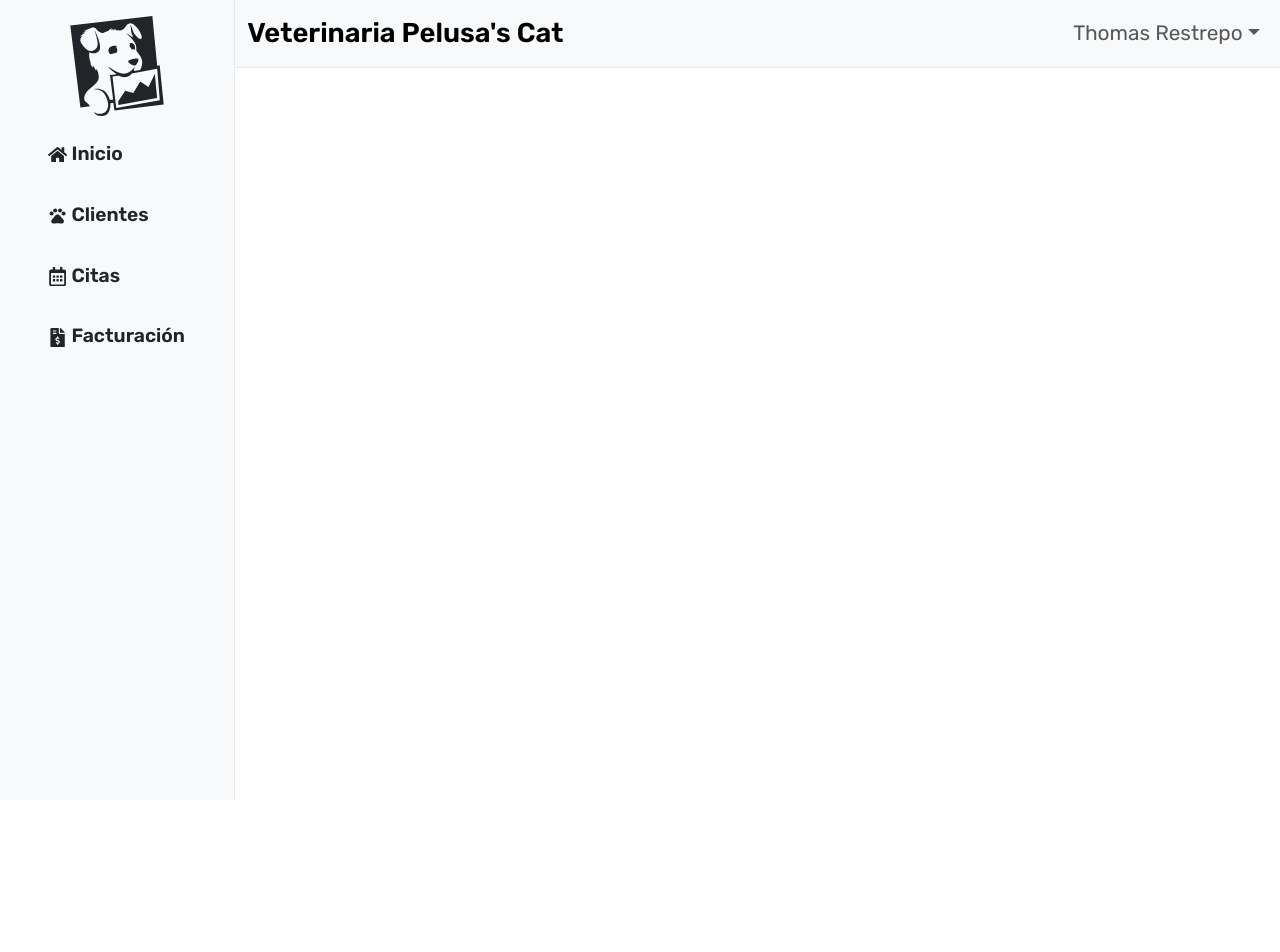
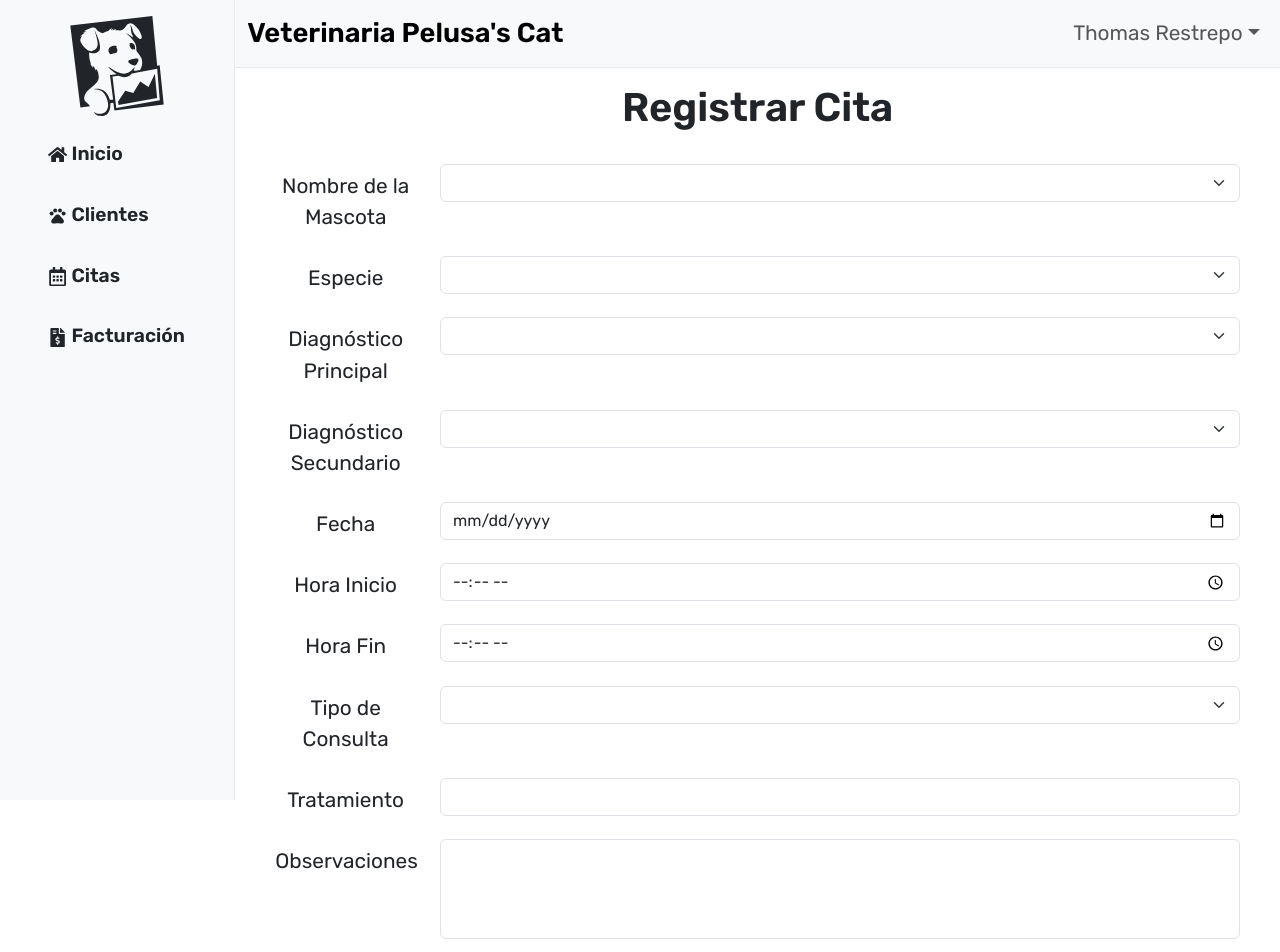
Before and after one commit to thomasrpo03/Aplicacion_veterinaria, a React (Vite) app in the folder client/: page /addcitas in a window 1280 px wide. Shown: the top 952 px of the page. Before the commit the page ends 800 px from the top, so only its background shows below. Built offline with nearby package versions, Linux system fonts and the light colour scheme.

Commit message:
Added the newAppointment Section

```diff
--- a/client/src/App.jsx
+++ b/client/src/App.jsx
@@ -8,6 +8,7 @@ import Citas from "../src/pages/Citas";
 import Facturacion from "../src/pages/Facturacion";
 import AddClientes from "./pages/AddClientes";
 import AddMascotas from "./pages/AddMascotas";
+import AddCitas from "./pages/AddCitas";
 
 function App() {
   return (
@@ -23,6 +24,7 @@ function App() {
             <Route exact path="/facturacion" element={<Facturacion />} />
             <Route exact path="/addclientes" element={<AddClientes />} />
             <Route exact path="/addmascotas" element={<AddMascotas />} />
+            <Route exact path="/addcitas" element={<AddCitas />} />
           </Routes>
         </div>
       </div>
--- a/client/src/components/NavigationBar.jsx
+++ b/client/src/components/NavigationBar.jsx
@@ -27,7 +27,7 @@ const NavigationBar = (props) => {
               <DropdownToggle nav caret style={{ fontSize: '1.3rem'}}>
                 Thomas Restrepo
               </DropdownToggle>
-              <DropdownMenu right>
+              <DropdownMenu end>
                 <DropdownItem>
                   Opciones
                 </DropdownItem>
--- /dev/null
+++ b/client/src/pages/AddCitas.jsx
@@ -0,0 +1,248 @@
+import React from "react";
+import { Form, FormGroup, Label, Col, Input, Button } from "reactstrap";
+import { useState } from "react";
+import axios from "axios";
+
+const AddCitas = () => {
+  const [nombre, setNombre] = useState("");
+  const [descipcion, setDescripcion] = useState("");
+  const [idDiagPpal, setIdDiagPpal] = useState("");
+  const [idDiagSec, setIdDiagSec] = useState("");
+  const [fecha, setFecha] = useState("");
+  const [horaInicio, setHoraInicio] = useState("");
+  const [horaFin, setHoraFin] = useState("");
+  const [nombreConsulta, setNombreConsulta] = useState("");
+  const [tratamiento, setTratamiento] = useState("");
+  const [observaciones, setObservaciones] = useState("");
+
+  const addCita = () => {
+    axios
+      .post("http://localhost:3001/addcitas", {
+        nombre: nombre,
+        descipcion: descipcion,
+        idDiagPpal: idDiagPpal,
+        idDiagSec: idDiagSec,
+        fecha: fecha,
+        horaInicio: horaInicio,
+        horaFin: horaFin,
+        nombreConsulta: nombreConsulta,
+        tratamiento: tratamiento,
+        observaciones: observaciones,
+      })
+      .then(() => {
+        alert("Cliente agregado correctamente");
+      })
+      .catch(() => {
+        alert("Error al agregar cliente");
+      });
+  };
+
+  return (
+    <div className="content m-3">
+      <div className="d-flex justify-content-center">
+        <p className="h1 fw-bold">Registrar Cita</p>
+      </div>
+      <Form className="m-4">
+        <FormGroup row>
+          <Label
+            for="NOMBRE"
+            sm={2}
+            style={{ fontSize: "1.3rem", textAlign: "center" }}
+          >
+            Nombre de la Mascota
+          </Label>
+          <Col sm={10}>
+            <Input
+              type="select"
+              name="NOMBRE"
+              id="NOMBRE"
+              onChange={(event) => {
+                setNombre(event.target.value);
+              }}
+            ></Input>
+          </Col>
+        </FormGroup>
+        <FormGroup row>
+          <Label
+            for="DESCRIPCION"
+            sm={2}
+            style={{ fontSize: "1.3rem", textAlign: "center" }}
+          >
+            Especie
+          </Label>
+          <Col sm={10}>
+            <Input
+              placeholder="Sin puntos ni espacios"
+              type="select"
+              name="DESCRIPCION"
+              id="DESCRIPCION"
+              onChange={(event) => {
+                setDescripcion(event.target.value);
+              }}
+            ></Input>
+          </Col>
+        </FormGroup>
+        <FormGroup row>
+          <Label
+            for="ID_DIAGNOSTICO_PRINCIPAL"
+            sm={2}
+            style={{ fontSize: "1.3rem", textAlign: "center" }}
+          >
+            Diagnóstico Principal
+          </Label>
+          <Col sm={10}>
+            <Input
+              type="select"
+              name="ID_DIAGNOSTICO_PRINCIPAL"
+              id="ID_DIAGNOSTICO_PRINCIPAL"
+              onChange={(event) => {
+                setIdDiagPpal(event.target.value);
+              }}
+            ></Input>
+          </Col>
+        </FormGroup>
+        <FormGroup row>
+          <Label
+            for="ID_DIAGNOSTICO_SECUNDARIO"
+            sm={2}
+            style={{ fontSize: "1.3rem", textAlign: "center" }}
+          >
+            Diagnóstico Secundario
+          </Label>
+          <Col sm={10}>
+            <Input
+              type="select"
+              name="ID_DIAGNOSTICO_SECUNDARIO"
+              id="ID_DIAGNOSTICO_SECUNDARIO"
+              onChange={(event) => {
+                setIdDiagSec(event.target.value);
+              }}
+            ></Input>
+          </Col>
+        </FormGroup>
+        <FormGroup row>
+          <Label
+            for="FECHA"
+            sm={2}
+            style={{ fontSize: "1.3rem", textAlign: "center" }}
+          >
+            Fecha
+          </Label>
+          <Col sm={10}>
+            <Input
+              type="date"
+              name="FECHA"
+              id="FECHA"
+              onChange={(event) => {
+                setFecha(event.target.value);
+              }}
+            ></Input>
+          </Col>
+        </FormGroup>
+        <FormGroup row>
+          <Label
+            for="HORA_INICIO"
+            sm={2}
+            style={{ fontSize: "1.3rem", textAlign: "center" }}
+          >
+            Hora Inicio
+          </Label>
+          <Col sm={10}>
+            <Input
+              type="time"
+              name="HORA_INICIO"
+              id="HORA_INICIO"
+              onChange={(event) => {
+                setHoraInicio(event.target.value);
+              }}
+            ></Input>
+          </Col>
+        </FormGroup>
+        <FormGroup row>
+          <Label
+            for="HORA_FIN"
+            sm={2}
+            style={{ fontSize: "1.3rem", textAlign: "center" }}
+          >
+            Hora Fin
+          </Label>
+          <Col sm={10}>
+            <Input
+              type="time"
+              name="HORA_FIN"
+              id="HORA_FIN"
+              onChange={(event) => {
+                setHoraFin(event.target.value);
+              }}
+            ></Input>
+          </Col>
+        </FormGroup>
+        <FormGroup row>
+          <Label
+            for="NOMBRE_CONSULTA"
+            sm={2}
+            style={{ fontSize: "1.3rem", textAlign: "center" }}
+          >
+            Tipo de Consulta
+          </Label>
+          <Col sm={10}>
+            <Input
+              type="select"
+              name="NOMBRE_CONSULTA"
+              id="NOMBRE_CONSULTA"
+              onChange={(event) => {
+                setNombreConsulta(event.target.value);
+              }}
+            ></Input>
+          </Col>
+        </FormGroup>
+        <FormGroup row>
+          <Label
+            for="TRATAMIENTO"
+            sm={2}
+            style={{ fontSize: "1.3rem", textAlign: "center" }}
+          >
+            Tratamiento
+          </Label>
+          <Col sm={10}>
+            <Input
+              type="input"
+              name="TRATAMIENTO"
+              id="TRATAMIENTO"
+              onChange={(event) => {
+                setTratamiento(event.target.value);
+              }}
+            ></Input>
+          </Col>
+        </FormGroup>
+        <FormGroup row>
+          <Label
+            for="OBSERVACIONES"
+            sm={2}
+            style={{ fontSize: "1.3rem", textAlign: "center" }}
+          >
+            Observaciones
+          </Label>
+          <Col sm={10}>
+            <Input
+              type="textarea"
+              name="OBSERVACIONES"
+              id="OBSERVACIONES"
+              onChange={(event) => {
+                setObservaciones(event.target.value);
+              }}
+              style={{ height: "100px", resize: "none" }}
+            ></Input>
+          </Col>
+        </FormGroup>
+        <div className="d-flex justify-content-center">
+          <Button className="btn-lg" onClick={addCita}>
+            Guardar
+          </Button>
+        </div>
+      </Form>
+    </div>
+  );
+};
+
+export default AddCitas;
--- a/client/src/pages/AddClientes.jsx
+++ b/client/src/pages/AddClientes.jsx
@@ -36,7 +36,7 @@ const Clientes = () => {
   return (
     <div className="content m-3">
       <div className="d-flex justify-content-center">
-        <p class="h1 fw-bold">Añadir un nuevo cliente</p>
+        <p className="h1 fw-bold">Añadir un nuevo cliente</p>
       </div>
       <Form className="m-4">
         <FormGroup row>
--- a/client/src/pages/AddMascotas.jsx
+++ b/client/src/pages/AddMascotas.jsx
@@ -30,7 +30,7 @@ const AddMascotas = () => {
   return (
     <div className="content m-3">
       <div className="d-flex justify-content-center">
-        <p class="h1 fw-bold">Añadir una nueva mascota</p>
+        <p className="h1 fw-bold">Añadir una nueva mascota</p>
       </div>
       <Form className="m-4">
         <FormGroup row>
```
Also changed, not shown: 1 other file (tests, documents, lock files or other folders).
